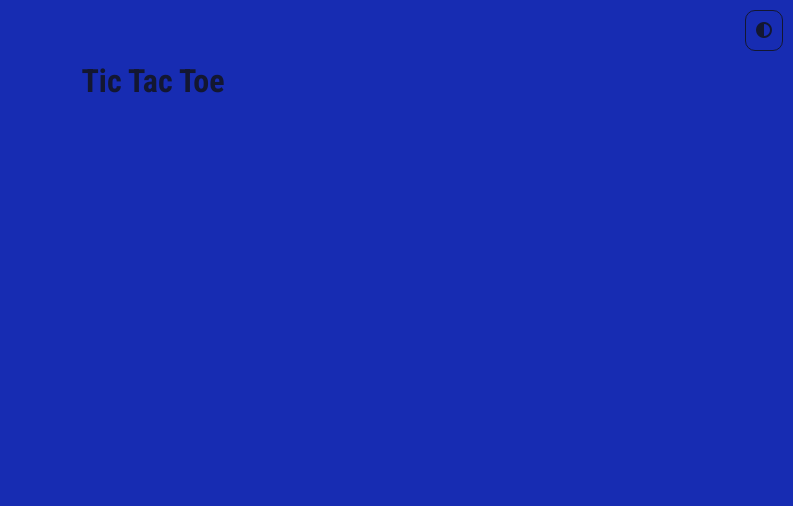
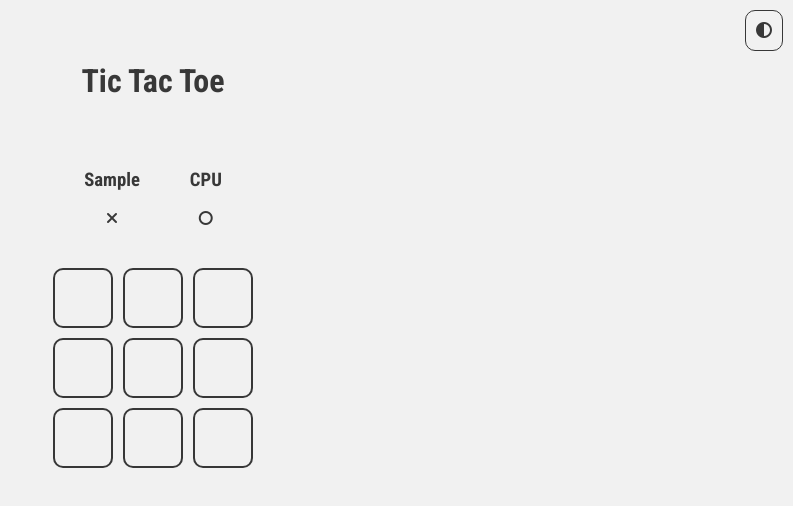
Before and after one commit to efran7107/TicTacToeViteApp, a React (Vite) app: page / in a window 1280 px wide. Both pictures are taken after typing "Sample" into the empty fields and a click on the input "Enter". Shown: the top 506 px of the page, without its empty margins (487-1280 px from the left). Built offline with nearby package versions, Linux system fonts and the light colour scheme; a web font is replaced by a local one.

Commit message:
making game logic

```diff
--- a/package.json
+++ b/package.json
@@ -9,7 +9,7 @@
     "lint": "eslint .",
     "preview": "vite preview",
     "sync-app": "npm run build; npx cap sync",
-    "run-android": "npx cap open android"
+    "android": "npx cap open android"
   },
   "dependencies": {
     "@capacitor/android": "^6.1.2",
--- a/src/components/gameBoard.tsx
+++ b/src/components/gameBoard.tsx
@@ -1,3 +1,32 @@
+import { useUser } from "../functions/providerContext";
+import "../styles/gameboard.css";
+
 export const GameBoard = () => {
-  return <div className="gameboard"></div>;
+  const { name, gameboard, changeTile } = useUser();
+  return (
+    <div className="gameboard-container">
+      <div className="names-container">
+        <div className="player-name">
+          <h3>{name}</h3>
+          <i className="fa-solid fa-xmark"></i>
+        </div>
+        <div className="cpu-name">
+          <h3>CPU</h3>
+          <i className="fa-solid fa-o"></i>
+        </div>
+      </div>
+      <div className="gameboard">
+        {gameboard.map((tile) => {
+          return (
+            <input
+              type="button"
+              value={tile.owner}
+              key={tile.id}
+              onClick={() => changeTile(tile.id)}
+            />
+          );
+        })}
+      </div>
+    </div>
+  );
 };
--- a/src/components/providers/userProvider.tsx
+++ b/src/components/providers/userProvider.tsx
@@ -1,9 +1,27 @@
 import { ReactNode, useState } from "react";
 import { UserProviderContext } from "../../functions/providerContext";
+import { functions } from "../../functions/functions";
 
 export const UserProvider = ({ children }: { children: ReactNode }) => {
   const [didEnterName, setDidEnterName] = useState(false);
   const [name, setName] = useState("");
+  const [gameboard, setGameboard] = useState(functions.getGameBoard());
+  const [lastThree, setLastThree] = useState([]);
+  const [numTurns, setNumTurns] = useState(1);
+
+  const x = "\uf00d";
+  const o = "\u004f";
+
+  const changeTile = (id: number) => {
+    if (numTurns < 4) {
+      const userTile = gameboard[id].id;
+      const availableTiles = gameboard.filter((tile) => tile.id !== id);
+
+      const cpuChoice =
+        availableTiles[Math.floor(Math.random() * availableTiles.length)].id;
+    }
+  };
+
   return (
     <UserProviderContext.Provider
       value={{
@@ -11,6 +29,9 @@ export const UserProvider = ({ children }: { children: ReactNode }) => {
         setDidEnterName,
         name,
         setName,
+        gameboard,
+        setGameboard,
+        changeTile,
       }}
     >
       {children}
--- /dev/null
+++ b/src/functions/functions.ts
@@ -0,0 +1,17 @@
+import { gameTile } from "../types/types";
+
+const getGameBoard = (): Array<gameTile> => {
+  const tiles = [];
+  for (let i = 0; i < 9; i++) {
+    tiles.push({
+      id: i,
+      value: i,
+      owner: "",
+    });
+  }
+  return tiles;
+};
+
+export const functions = {
+  getGameBoard,
+};
--- a/src/index.css
+++ b/src/index.css
@@ -1,13 +1,14 @@
 :root {
   --default-font: "Roboto Condensed", sans-serif;
   font-family: var(--default-font);
-  --background: #172cb2;
+
+  --background: #f1f1f1;
   --x-font-color: #e6331e;
   --x-background-color: #2277e6;
   --o-font-color: #2277e6;
   --o-background-color: #e6331e;
 
-  --font-color: #131313ce;
+  --font-color: #161616d8;
   --win-background: #bfe61e;
 
   --font-size-10: 0.625rem;
@@ -32,13 +33,13 @@
 }
 
 .dark {
-  --background: #273361;
+  --background: #1f1f1f;
   --x-font-color: #914b43;
   --x-background-color: #405166;
   --o-font-color: #405166;
   --o-background-color: #914b43;
 
-  --font-color: #bdbcbcda;
+  --font-color: #f3f3f3da;
   --win-background: #5f6640;
   transition: var(--default-transition);
 }
@@ -46,6 +47,7 @@
 body {
   color: var(--font-color);
   background: var(--background);
+  height: 100vh;
   margin: 0;
   transition: var(--default-transition);
 }
@@ -58,15 +60,17 @@ input {
   font-size: var(--font-size-20);
   background-color: var(--background);
   color: var(--font-color);
-  border: 1px solid var(--font-color);
+  border: 2px solid var(--font-color);
   padding: 10px;
   border-radius: 10px;
+  transition: var(--default-transition);
 }
 
 input::placeholder {
   font-family: var(--default-font);
   font-size: var(--font-size-20);
   color: var(--font-color);
+  transition: var(--default-transition);
 }
 
 label {
--- /dev/null
+++ b/src/styles/gameboard.css
@@ -0,0 +1,30 @@
+.gameboard-container {
+  margin-top: 50px;
+  display: flex;
+  flex-direction: column;
+  align-items: center;
+  gap: 40px;
+}
+
+.names-container {
+  display: flex;
+  gap: 50px;
+}
+
+.names-container div {
+  text-align: center;
+}
+
+.gameboard {
+  width: 200px;
+  display: flex;
+  flex-wrap: wrap;
+  gap: 10px;
+}
+
+.gameboard input {
+  width: 60px;
+  height: 60px;
+  font-family: "Font Awesome 6 Free";
+  font-weight: 600;
+}
--- a/src/types/providerTypes.ts
+++ b/src/types/providerTypes.ts
@@ -1,6 +1,11 @@
+import { gameTile } from "./types";
+
 export type TUserProvider = {
   didEnterName: boolean;
   setDidEnterName: (didEnterName: boolean) => void;
   name: string;
   setName: (name: string) => void;
+  gameboard: Array<gameTile>;
+  setGameboard: (gameboard: Array<gameTile>) => void;
+  changeTile: (id: number) => void;
 };
--- a/src/types/types.ts
+++ b/src/types/types.ts
@@ -0,0 +1,5 @@
+export type gameTile = {
+  id: number;
+  value: number;
+  owner: string;
+};
```
Also changed, not shown: 1 other file (tests, documents, lock files or other folders).
